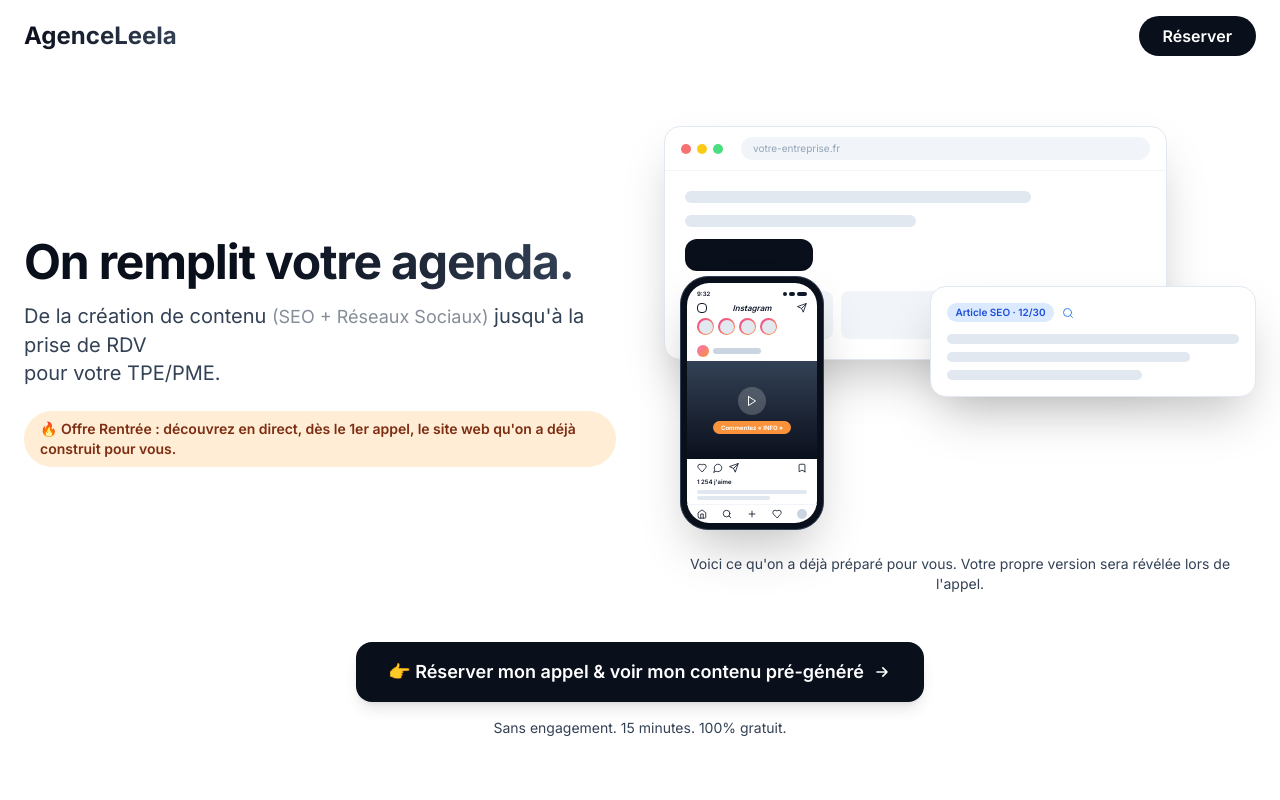
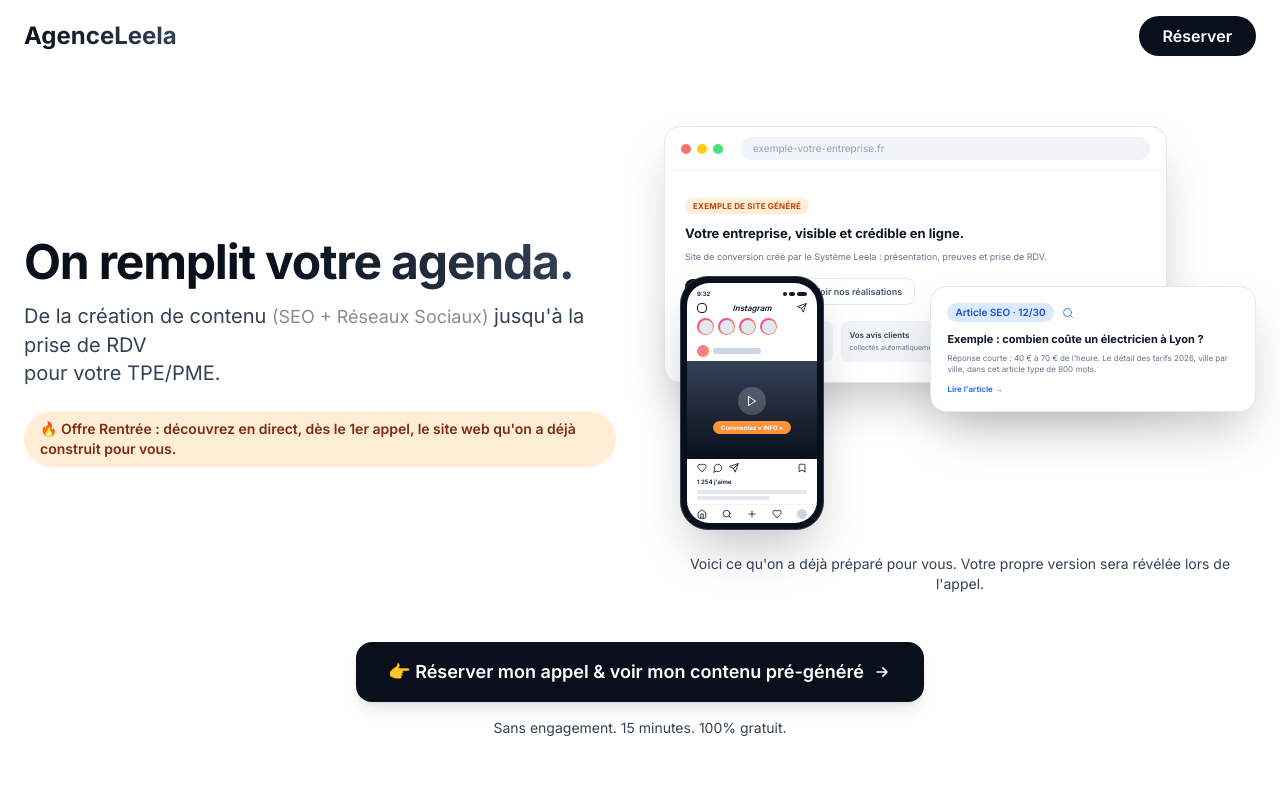
Before and after one commit to agenceleela/AgenceLeela, a Next.js app: page / in a window 1280 px wide. Shown: the top 800 px of the page. Built offline with nearby package versions, Linux system fonts and the light colour scheme.

Commit message:
feat: hero - mockups site & article avec micro-copy réel cadré "exemple" (supprime les barres grises)

```diff
--- a/components/VisualProof.tsx
+++ b/components/VisualProof.tsx
@@ -13,6 +13,7 @@ import {
 } from 'lucide-react'
 
 // NOTE DEV: mockups 100% CSS/SVG (aucune image lourde) pour un chargement rapide (exigence tuto).
+// Micro-copy réel cadré "exemple" (pas de lorem ipsum, pas de barres grises, pas de contenu trompeur).
 export default function VisualProof() {
   return (
     <motion.div
@@ -33,17 +34,40 @@ export default function VisualProof() {
             <span className="h-2.5 w-2.5 rounded-full bg-yellow-400" />
             <span className="h-2.5 w-2.5 rounded-full bg-green-400" />
             <span className="ml-3 flex-1 rounded-full bg-slate-100 px-3 py-1 text-[10px] text-slate-400">
-              votre-entreprise.fr
+              exemple-votre-entreprise.fr
             </span>
           </div>
-          <div className="space-y-3 p-5">
-            <div className="h-3 w-3/4 rounded-full bg-slate-200" />
-            <div className="h-3 w-1/2 rounded-full bg-slate-200" />
-            <div className="h-8 w-32 rounded-xl bg-leela-dark-blue" />
-            <div className="grid grid-cols-3 gap-2 pt-2">
-              <div className="h-12 rounded-lg bg-slate-100" />
-              <div className="h-12 rounded-lg bg-slate-100" />
-              <div className="h-12 rounded-lg bg-slate-100" />
+          <div className="space-y-2.5 p-5">
+            <span className="inline-flex rounded-full bg-orange-100 px-2 py-0.5 text-[8px] font-bold uppercase tracking-wide text-orange-700">
+              Exemple de site généré
+            </span>
+            <p className="text-[13px] font-bold leading-tight text-slate-900">
+              Votre entreprise, visible et crédible en ligne.
+            </p>
+            <p className="text-[9px] leading-snug text-slate-500">
+              Site de conversion créé par le Système Leela : présentation, preuves et prise de RDV.
+            </p>
+            <div className="flex items-center gap-2 pt-1">
+              <span className="rounded-lg bg-leela-dark-blue px-3 py-1.5 text-[9px] font-semibold text-white">
+                Demander un devis
+              </span>
+              <span className="rounded-lg border border-slate-200 px-3 py-1.5 text-[9px] font-semibold text-slate-600">
+                Voir nos réalisations
+              </span>
+            </div>
+            <div className="grid grid-cols-3 gap-2 pt-1.5">
+              <div className="rounded-lg bg-slate-100 p-2">
+                <p className="text-[8px] font-semibold text-slate-700">Vos services</p>
+                <p className="mt-0.5 text-[7px] text-slate-500">présentés clairement</p>
+              </div>
+              <div className="rounded-lg bg-slate-100 p-2">
+                <p className="text-[8px] font-semibold text-slate-700">Vos avis clients</p>
+                <p className="mt-0.5 text-[7px] text-slate-500">collectés automatiquement</p>
+              </div>
+              <div className="rounded-lg bg-slate-100 p-2">
+                <p className="text-[8px] font-semibold text-slate-700">Prise de RDV</p>
+                <p className="mt-0.5 text-[7px] text-slate-500">agenda intégré 24h/24</p>
+              </div>
             </div>
           </div>
         </motion.div>
@@ -60,11 +84,13 @@ export default function VisualProof() {
             </span>
             <Search className="h-3 w-3 text-blue-500" />
           </div>
-          <div className="mt-3 space-y-2">
-            <div className="h-2.5 w-full rounded-full bg-slate-200" />
-            <div className="h-2.5 w-5/6 rounded-full bg-slate-200" />
-            <div className="h-2.5 w-4/6 rounded-full bg-slate-200" />
-          </div>
+          <p className="mt-2.5 text-[11px] font-bold leading-snug text-slate-900">
+            Exemple : combien coûte un électricien à Lyon ?
+          </p>
+          <p className="mt-1.5 text-[8px] leading-snug text-slate-500">
+            Réponse courte : 40 € à 70 € de l'heure. Le détail des tarifs 2026, ville par ville, dans cet article type de 800 mots.
+          </p>
+          <p className="mt-2 text-[8px] font-semibold text-blue-600">Lire l'article →</p>
         </motion.div>
 
         {/* Mockup téléphone : interface Instagram iOS */}
```
